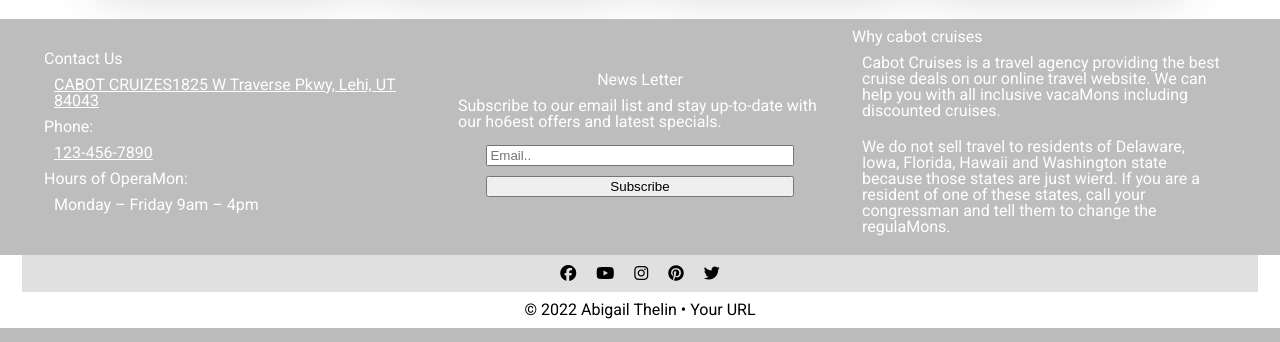
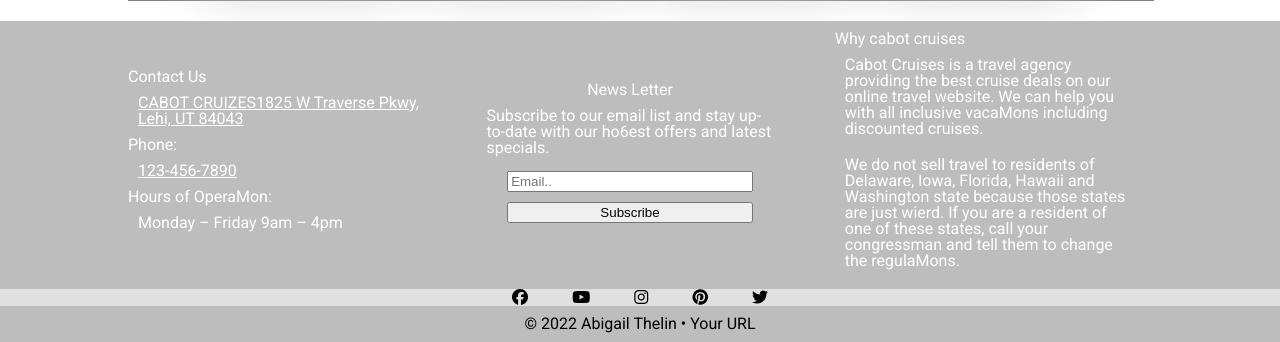
Before and after one commit to Abigail-Larsen/DGM3740, a PHP site: page / in a window 1280 px wide. Shown: the part 833-1175 px from the top of the page. Run offline with PHP 8.4, Linux system fonts and the light colour scheme; some libraries are stand-ins or nearby versions.

Commit message:
updated for unit 1

```diff
--- a/phpsite/index.php
+++ b/phpsite/index.php
@@ -1,7 +1,7 @@
 
 <?php
+$title="Home";
 include '_top.php';
-$title="home"
 ?>
 
 <div class="body">
--- a/templates/css/styles.css
+++ b/templates/css/styles.css
@@ -214,13 +215,18 @@ form.search button:hover {
   .nav {
     display: none; } }
 .body-wrapper {
-  height: 100%; }
+  height: 100%;
+  display: flex;
+  flex-direction: column;
+  justify-content: center;
+  align-items: center; }
 
 .body {
   flex-grow: 1;
   display: flex;
   flex-direction: column;
-  height: 70%; }
+  height: 70%;
+  width: 80%; }
 
 .slider-wrapper {
   width: 100%;
@@ -349,29 +354,25 @@ element {
   width: 100%;
   display: flex;
   flex-direction: column;
-  align-items: center; }
+  align-items: center;
+  background-color: #bdbdbd; }
 
 .footer p {
   padding: 10px; }
 
 .contact-info {
-  width: 100%;
+  width: 80%;
   height: 75%;
-  background-color: #bdbdbd;
   display: flex;
-  justify-content: center;
+  justify-content: space-between;
   align-items: center;
   color: white; }
-
-.contact-info div h3 {
-  weight: 700; }
 
 .contacting {
   width: 30%;
   height: 90%;
   display: flex;
-  flex-direction: column;
-  margin: 10px; }
+  flex-direction: column; }
 
 .news-letter {
   width: 30%;
@@ -397,17 +398,18 @@ element {
   margin: 10px; }
 
 .social {
-  display: block;
-  width: 95%;
+  width: 100%;
   height: 25%;
   background-color: #e0e0e0;
   display: flex;
   justify-content: center;
-  align-items: center;
-  padding: 10px; }
+  align-items: center; }
 
-.social a {
-  margin: 0 10px; }
+.social-wrapper {
+  width: 20%;
+  height: 100%;
+  display: flex;
+  justify-content: space-between; }
 
 .social a:hover {
   color: pink; }
--- a/templates/index.html
+++ b/templates/index.html
@@ -162,6 +162,7 @@
                 </div>
             </div>
             <div class='social'>
+                <div class="social-wrapper">
                     <a href="facebook.com">
                         <i class="fab fa-facebook"></i>
                     </a>
@@ -178,6 +179,7 @@
                     <a href="twitter.com">
                         <i class="fab fa-twitter"></i>
                     </a>
+                </div>
             </div>
             <p>© 2022 Abigail Thelin • Your URL</p>
         </div>
--- a/templates/scss/_body.scss
+++ b/templates/scss/_body.scss
@@ -1,5 +1,9 @@
 .body-wrapper {
     height: 100%;
+    display:flex;
+    flex-direction: column;
+    justify-content: center;
+    align-items: center;
 }
 
 .body {
@@ -7,6 +11,7 @@
     display: flex;
     flex-direction: column;
     height: 70%;
+    width: 80%;
 }
 
 .slider-wrapper{
@@ -16,7 +21,7 @@
 }
 
 .slider {
-    width:1200px;
+    width: 100%;
     height: 350px;
     background-size: cover;
     background-color: #616161;
@@ -28,10 +33,7 @@
     margin: 20px 0;
     display: flex;
     flex-direction: column;
-}
-
-.blogs p {
-    padding: 0 0 0 20px;
+    justify-content: space-between;
 }
 
 .blog-wrapper {
@@ -40,10 +42,11 @@
     display:flex;
     flex-wrap: wrap;
     justify-content: center;
+    border: 1px solid gray;
 }
 
 .blog {
-    width: 20%;
+    width: 100%;
     height: 250px;
     background-color: #616161;
     margin: 10px;
@@ -53,6 +56,7 @@
     flex-direction: column;
     justify-content: space-between;
     box-shadow: 0 0 50px #ccc;
+    flex: 0 0 20%;
 }
 
 .blog:nth-child(1) {
@@ -84,7 +88,6 @@ element {
     color: white;
     @include background-opacity;
     height: 20%;
-    text: wrap;
     display: flex;
     justify-content: center;
     align-items: center;
--- a/templates/scss/_footer.scss
+++ b/templates/scss/_footer.scss
@@ -5,23 +5,19 @@
     display: flex;
     flex-direction: column;
     align-items: center;
+    background-color: #bdbdbd;
 }
 .footer p {
     padding: 10px
 }
 
 .contact-info {
-    width: 100%;
+    width: 80%;
     height: 75%;
-    background-color: #bdbdbd;
     display: flex;
-    justify-content: center;
+    justify-content: space-between;
     align-items: center;
     color: white
-}
-
-.contact-info div h3 {
-    weight: 700;
 }
 
 .contacting {
@@ -29,7 +25,6 @@
     height: 90%;
     display: flex;
     flex-direction: column;
-    margin: 10px;
 }
 
 .news-letter{
@@ -59,20 +54,21 @@
 }
 
 .social {
-    display: block;
-    width: 95%;
+    width: 100%;
     height: 25%;
     background-color: #e0e0e0;
     display: flex;
     justify-content: center;
     align-items: center;
-    padding: 10px
 }
 
-.social a {
-    margin: 0 10px;
+
+.social-wrapper {
+    width: 20%;
+    height: 100%;
+    display: flex;
+    justify-content: space-between;
 }
-
 
 .social a:hover {
     color: pink;
@@ -100,11 +96,6 @@
         list-style: none;
         flex: 0 0 33%;
     }
-
-    .social {
-        padding: 10px;
-
-    }
 }
 @media screen and (max-width: 500px) {
 
@@ -125,4 +116,7 @@
         margin-top: 10px;
         width: 100%;
     }
+    .social-wrapper{
+        width: 60%;
+    }
 }
--- a/templates/scss/_header.scss
+++ b/templates/scss/_header.scss
@@ -140,10 +140,8 @@ form.search button:hover {
   }
   .smallHeader{
     display: flex;
-    width: 100%;
+    width: 80%;
     background-color: #e9e9e9;
-    // padding: 10px;
-    // margin-left: 10px;
   }
   .smallHeader i {
     cursor: pointer;
@@ -152,10 +150,11 @@ form.search button:hover {
     display: none;
   }
   .top-header {
-      width: 100%;
+      width: 80%;
   }
   .nav {
     background-color: #eeeeee;
+    width: 80%;
   }
   .nav-grouping {
     width: 100%;
@@ -168,7 +167,7 @@ form.search button:hover {
   .smallHeader{
     display: flex;
     justify-content: space-between;
-    width: 100%;
+    width: 80%;
   }
   .smallHeader form {
     display: flex;
```
Also changed, not shown: other parts of templates/css/styles.css (+18 -18 lines), index.css (deleted, +0 -8 lines), index.html (deleted, +0 -13 lines), phpsite/_top.php (+4 -4 lines), phpsite/book.php (added, +13 -0 lines), phpsite/cruises.php (added, +12 -0 lines), phpsite/scss/styles.css (+10 -10 lines), templates/scss/styles.css (+10 -13 lines), 2 other files. Lines whose indentation alone changed are shown as unchanged.
